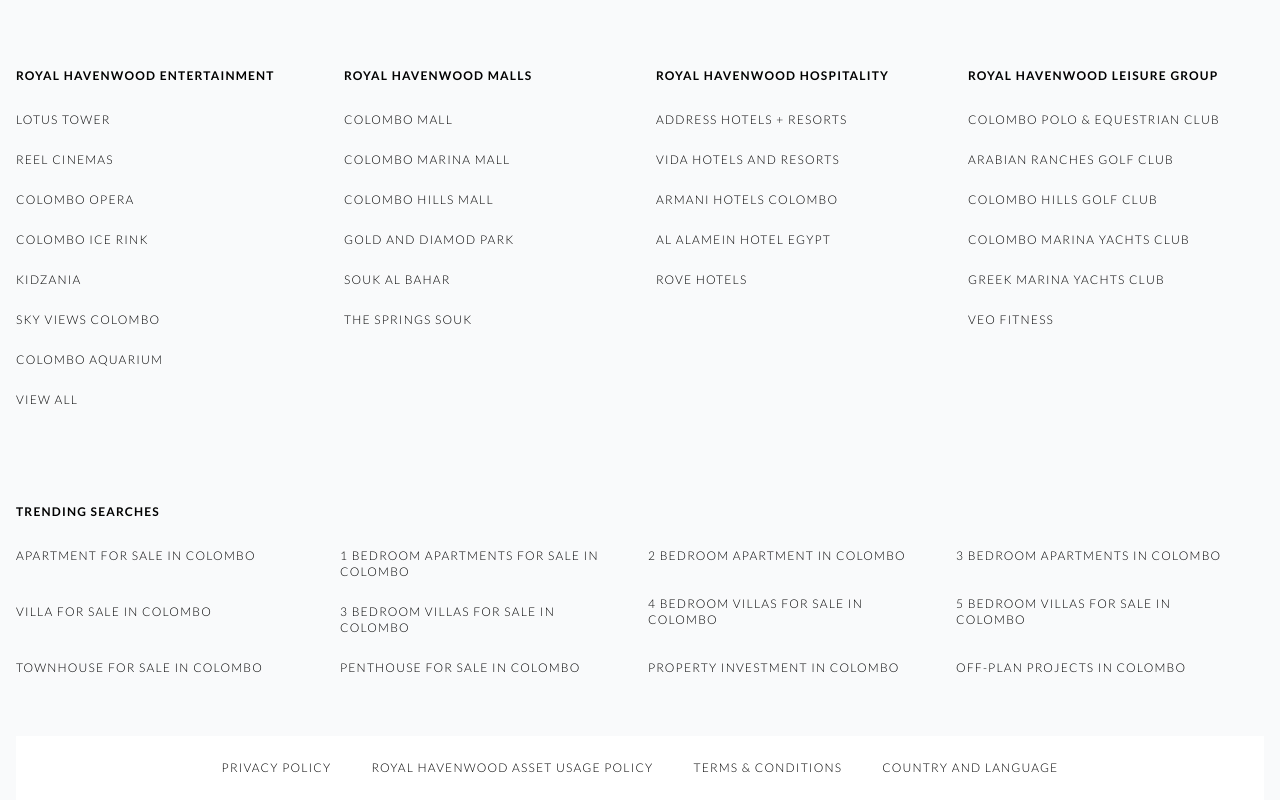
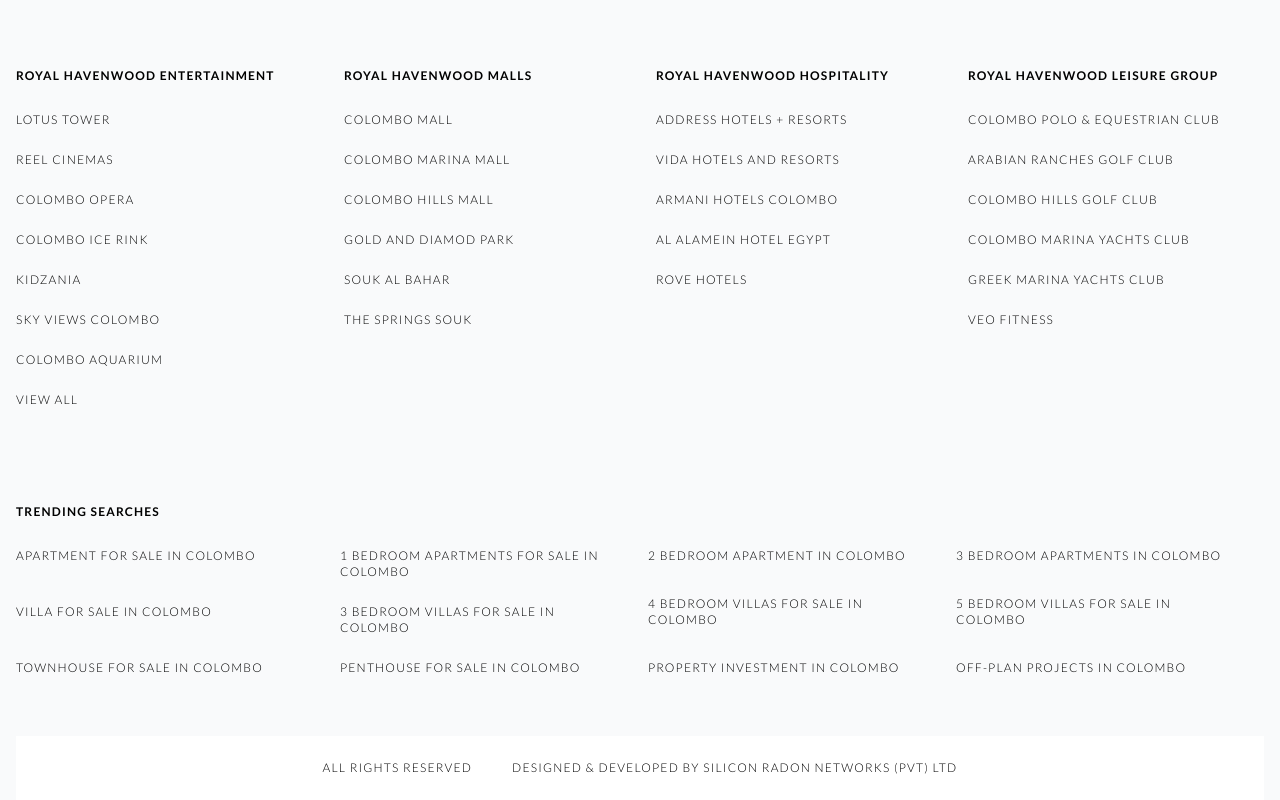
Before and after one commit to udara-neminda-chandrawansa/royal-havenwood-app, a React (Create React App) app: page / in a window 1280 px wide. Shown: the part 4304-5104 px from the top of the page. Built offline with nearby package versions, Linux system fonts and the light colour scheme; a web font is replaced by a local one.

Commit message:
rights and developed by

```diff
--- a/src/components/Footer.js
+++ b/src/components/Footer.js
@@ -202,7 +202,9 @@
               <a href="https://www.google.com/">Scam Alerts</a>
             </li>
             <li className="py-1 transition-all delay-75 hover:text-blue-300 w-fit">
-              <a href="https://www.google.com/">Royal Havenwood Sustainability</a>
+              <a href="https://www.google.com/">
+                Royal Havenwood Sustainability
+              </a>
             </li>
           </ul>
         </div>
@@ -316,7 +318,9 @@
               </a>
             </li>
             <li className="py-1 transition-all delay-75 hover:text-blue-300 w-fit">
-              <a href="https://www.google.com/">greenridge at Royal Havenwood south</a>
+              <a href="https://www.google.com/">
+                greenridge at Royal Havenwood south
+              </a>
             </li>
             <li className="py-1 transition-all delay-75 hover:text-blue-300 w-fit">
               <a href="https://www.google.com/">
@@ -564,7 +568,9 @@
             }`}
           >
             <li className="py-1 transition-all delay-75 hover:text-blue-300 w-fit">
-              <a href="https://www.google.com/">Colombo polo & equestrian club</a>
+              <a href="https://www.google.com/">
+                Colombo polo & equestrian club
+              </a>
             </li>
             <li className="py-1 transition-all delay-75 hover:text-blue-300 w-fit">
               <a href="https://www.google.com/">arabian ranches golf club</a>
@@ -673,7 +679,9 @@
                 </a>
               </li>
               <li className="py-1 transition-all delay-75 hover:text-blue-300 w-fit">
-                <a href="https://www.google.com/">off-plan projects in Colombo</a>
+                <a href="https://www.google.com/">
+                  off-plan projects in Colombo
+                </a>
               </li>
             </ul>
           </div>
@@ -683,16 +691,10 @@
       <div className="flex bg-white h-fit">
         <ul className="flex px-4 py-5 max-[992px]:px-0 justify-center gap-6 w-full uppercase g-font-1 tracking-widest text-xs max-md:flex-col max-md:px-4 max-md:pb-8 max-[992px]:w-full">
           <li className="py-1 transition-all delay-75 hover:text-blue-300 w-fit">
-            <a href="https://www.google.com/">privacy policy</a>
+            all rights reserved
           </li>
           <li className="py-1 border-l-gray-300 border-l-[1px] pl-4 max-md:pl-0 max-md:border-none hover:text-blue-300 delay-75 transition-all w-fit">
-            <a href="https://www.google.com/">royal havenwood asset usage policy</a>
-          </li>
-          <li className="py-1 border-l-gray-300 border-l-[1px] pl-4 max-md:pl-0 max-md:border-none hover:text-blue-300 delay-75 transition-all w-fit">
-            <a href="https://www.google.com/">terms & conditions</a>
-          </li>
-          <li className="py-1 border-l-gray-300 border-l-[1px] pl-4 max-md:pl-0 max-md:border-none hover:text-blue-300 delay-75 transition-all w-fit">
-            <a href="https://www.google.com/">country and language</a>
+            designed & developed by Silicon Radon Networks (Pvt) Ltd
           </li>
         </ul>
       </div>
```
